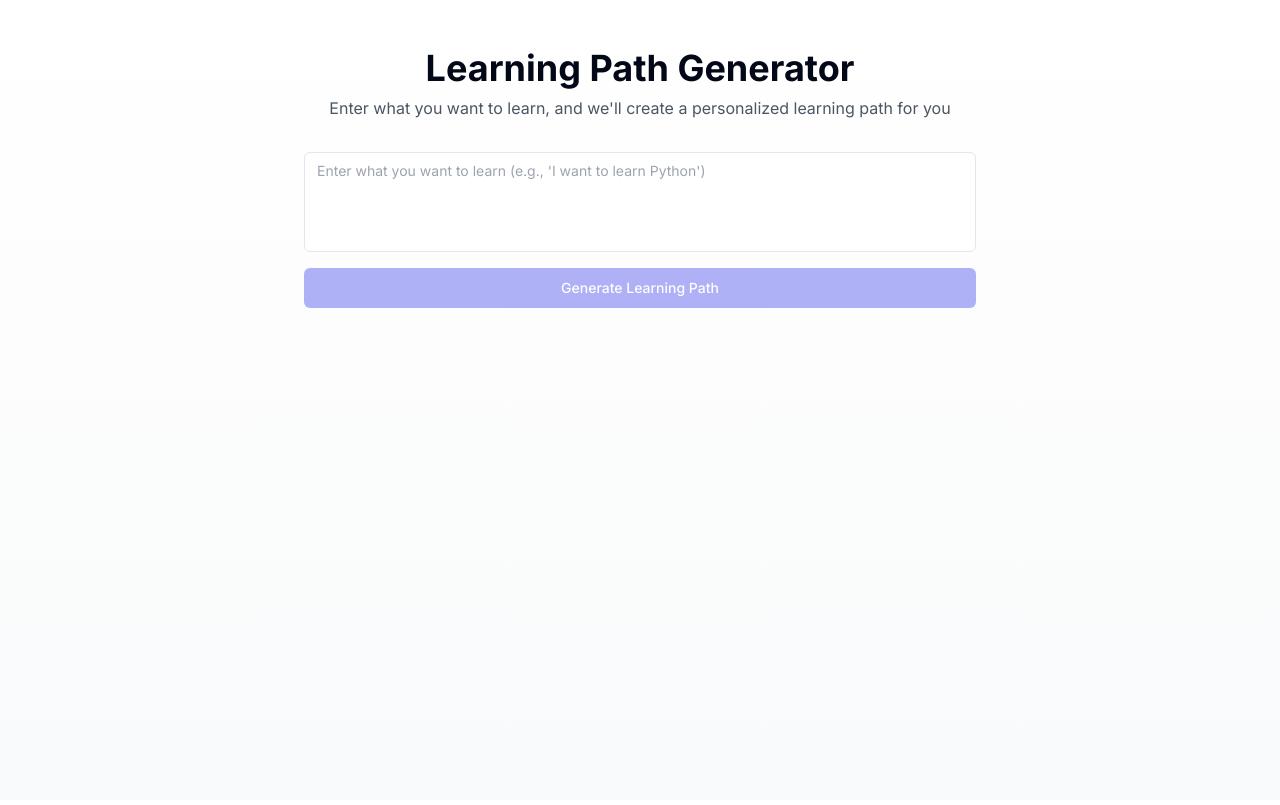
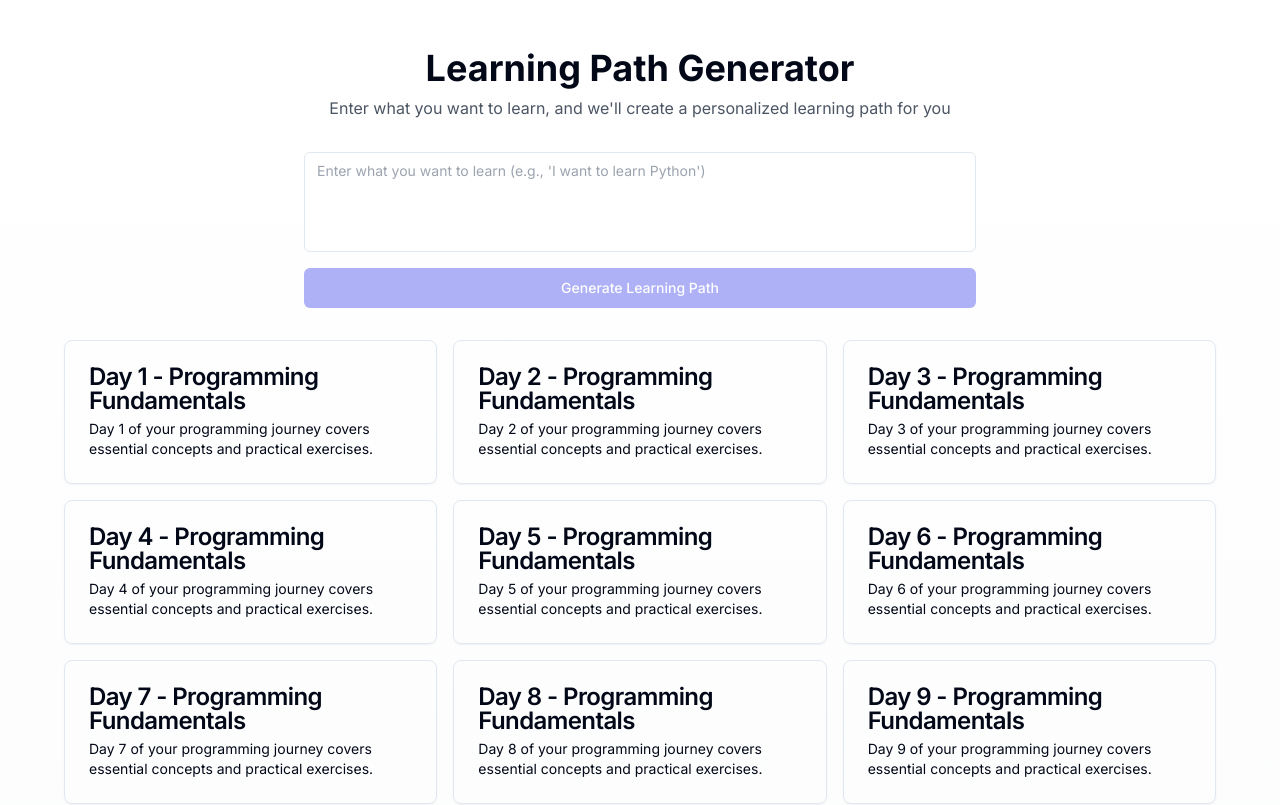
Before and after one commit to shiva-manu/learnflow-gateway, a React (Vite) app: page / in a window 1280 px wide. Shown: the top 805 px of the page. Built offline with nearby package versions, Linux system fonts and the light colour scheme.

Commit message:
Add learning modules up to day 30
Updated the LearningModule component to include raw data for learning modules up to day 30. Each day is now displayed as a card, and clicking on a day redirects to a new page with additional raw data.
[skip gpt_engineer]

```diff
--- a/src/App.tsx
+++ b/src/App.tsx
@@ -4,6 +4,7 @@ import { TooltipProvider } from "@/components/ui/tooltip";
 import { QueryClient, QueryClientProvider } from "@tanstack/react-query";
 import { BrowserRouter, Routes, Route } from "react-router-dom";
 import Index from "./pages/Index";
+import DayDetails from "./pages/DayDetails";
 
 const queryClient = new QueryClient();
 
@@ -15,6 +16,7 @@ const App = () => (
       <BrowserRouter>
         <Routes>
           <Route path="/" element={<Index />} />
+          <Route path="/day/:day" element={<DayDetails />} />
         </Routes>
       </BrowserRouter>
     </TooltipProvider>
--- /dev/null
+++ b/src/components/DayCard.tsx
@@ -0,0 +1,27 @@
+import { DayModule } from "@/types/learning";
+import { Card, CardHeader, CardTitle, CardDescription } from "@/components/ui/card";
+import { useNavigate } from "react-router-dom";
+
+interface DayCardProps {
+  day: DayModule;
+}
+
+const DayCard = ({ day }: DayCardProps) => {
+  const navigate = useNavigate();
+
+  return (
+    <Card
+      className="hover:shadow-lg transition-shadow cursor-pointer animate-fadeIn"
+      onClick={() => navigate(`/day/${day.day}`)}
+    >
+      <CardHeader>
+        <CardTitle className="flex items-center gap-2">
+          Day {day.day} - {day.title}
+        </CardTitle>
+        <CardDescription>{day.description}</CardDescription>
+      </CardHeader>
+    </Card>
+  );
+};
+
+export default DayCard;
--- /dev/null
+++ b/src/data/mockData.ts
@@ -0,0 +1,35 @@
+import { DayModule } from "@/types/learning";
+
+export const mockLearningPath: DayModule[] = Array.from({ length: 30 }, (_, i) => ({
+  day: i + 1,
+  title: `Programming Fundamentals`,
+  description: `Day ${i + 1} of your programming journey covers essential concepts and practical exercises.`,
+  modules: [
+    {
+      title: `Morning Session`,
+      subModules: [
+        {
+          title: "Theory",
+          content: "Understanding core programming concepts and syntax."
+        },
+        {
+          title: "Practice",
+          content: "Hands-on coding exercises to reinforce learning."
+        }
+      ]
+    },
+    {
+      title: `Afternoon Session`,
+      subModules: [
+        {
+          title: "Project Work",
+          content: "Building a small project using learned concepts."
+        },
+        {
+          title: "Review",
+          content: "Reviewing code and discussing improvements."
+        }
+      ]
+    }
+  ]
+}));
--- /dev/null
+++ b/src/pages/DayDetails.tsx
@@ -0,0 +1,32 @@
+import { useParams } from "react-router-dom";
+import LearningModule from "@/components/LearningModule";
+import { mockLearningPath } from "@/data/mockData";
+
+const DayDetails = () => {
+  const { day } = useParams();
+  const dayData = mockLearningPath.find(
+    (module) => module.day === Number(day)
+  );
+
+  if (!dayData) {
+    return (
+      <div className="min-h-screen flex items-center justify-center">
+        <p className="text-xl text-gray-600">Day not found</p>
+      </div>
+    );
+  }
+
+  return (
+    <div className="min-h-screen bg-gradient-to-b from-white to-gray-50 py-12 px-4">
+      <div className="max-w-4xl mx-auto">
+        <h1 className="text-4xl font-bold text-center mb-2">
+          Day {dayData.day} - {dayData.title}
+        </h1>
+        <p className="text-gray-600 text-center mb-8">{dayData.description}</p>
+        <LearningModule modules={dayData.modules} />
+      </div>
+    </div>
+  );
+};
+
+export default DayDetails;
--- a/src/pages/Index.tsx
+++ b/src/pages/Index.tsx
@@ -1,55 +1,22 @@
 import { useState } from "react";
 import PromptInput from "@/components/PromptInput";
-import LearningModule from "@/components/LearningModule";
-
-// This is mock data - replace with actual API response when backend is ready
-const mockResponse = {
-  modules: [
-    {
-      title: "Day 1 - Getting Started",
-      subModules: [
-        {
-          title: "Module 1.1 - Introduction",
-          content: "Basic concepts and setting up your development environment."
-        },
-        {
-          title: "Module 1.2 - First Steps",
-          content: "Writing your first program and understanding basic syntax."
-        }
-      ]
-    },
-    {
-      title: "Day 2 - Core Concepts",
-      subModules: [
-        {
-          title: "Module 2.1 - Variables",
-          content: "Understanding variables, data types, and basic operations."
-        },
-        {
-          title: "Module 2.2 - Control Flow",
-          content: "Learning about if statements, loops, and basic program flow."
-        }
-      ]
-    }
-  ]
-};
+import DayCard from "@/components/DayCard";
+import { mockLearningPath } from "@/data/mockData";
 
 const Index = () => {
   const [isLoading, setIsLoading] = useState(false);
-  const [response, setResponse] = useState<typeof mockResponse | null>(null);
 
   const handleSubmit = async (prompt: string) => {
     setIsLoading(true);
     // Simulate API call
     setTimeout(() => {
-      setResponse(mockResponse);
       setIsLoading(false);
     }, 1500);
   };
 
   return (
     <div className="min-h-screen bg-gradient-to-b from-white to-gray-50 py-12 px-4">
-      <div className="max-w-4xl mx-auto">
+      <div className="max-w-6xl mx-auto">
         <h1 className="text-4xl font-bold text-center mb-2">Learning Path Generator</h1>
         <p className="text-gray-600 text-center mb-8">
           Enter what you want to learn, and we'll create a personalized learning path for you
@@ -63,9 +30,11 @@ const Index = () => {
           </div>
         )}
 
-        {response && !isLoading && (
-          <LearningModule modules={response.modules} />
-        )}
+        <div className="grid grid-cols-1 md:grid-cols-2 lg:grid-cols-3 gap-4 mt-8">
+          {mockLearningPath.map((day) => (
+            <DayCard key={day.day} day={day} />
+          ))}
+        </div>
       </div>
     </div>
   );
--- /dev/null
+++ b/src/types/learning.ts
@@ -0,0 +1,16 @@
+export interface SubModule {
+  title: string;
+  content: string;
+}
+
+export interface Module {
+  title: string;
+  subModules: SubModule[];
+}
+
+export interface DayModule {
+  day: number;
+  title: string;
+  description: string;
+  modules: Module[];
+}
```
